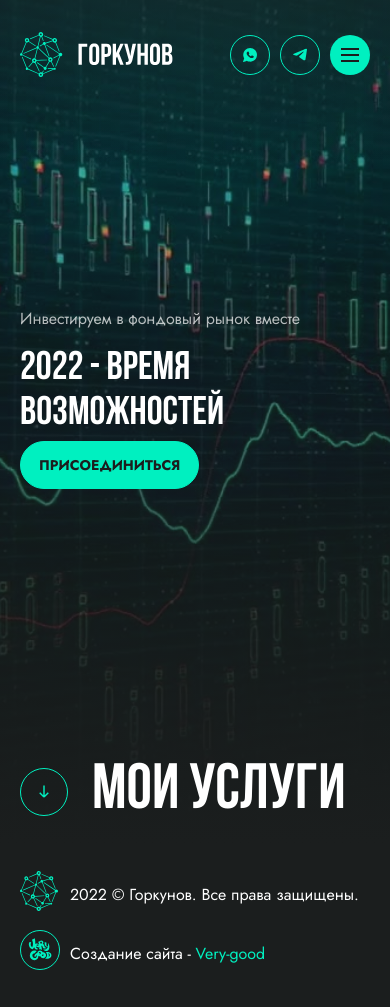
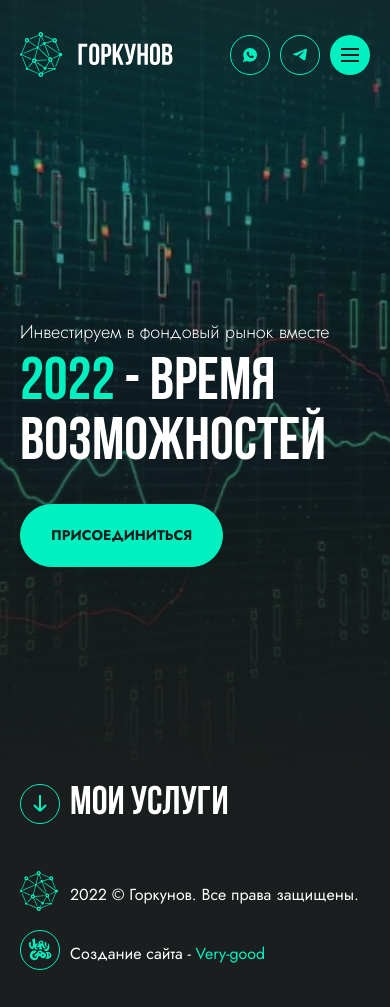
Before and after one commit to yurkaronin/gorkunov.loc, a PHP site: page /home.php in a window 390 px wide. Run offline with PHP 8.4, Linux system fonts and the light colour scheme; some libraries are stand-ins or nearby versions; some web fonts are replaced.

Commit message:
Первый экран - стилизация и адаптив

```diff
--- a/css/sections/_first.scss
+++ b/css/sections/_first.scss
@@ -9,9 +9,8 @@
   &::after {
     content: "";
     display: block;
-    background:
-    linear-gradient(180deg, rgba(27, 30, 30, 0.6) -0.93%, rgba(27, 30, 30, 0) 19.63%),
-    linear-gradient(0deg, #1b1e1e 0%, rgba(27, 30, 30, 0) 100%);
+    background: linear-gradient(180deg, rgba(27, 30, 30, 0.6) -0.93%, rgba(27, 30, 30, 0) 19.63%),
+      linear-gradient(0deg, #1b1e1e 0%, rgba(27, 30, 30, 0) 100%);
     position: absolute;
     width: 100%;
     height: 100%;
@@ -25,19 +24,119 @@
     grid-template-rows: 1fr auto;
     height: 100vh;
     padding: 20px 0;
+    padding-top: 130px;
+    gap: 16px;
+    min-height: 530px;
   }
   &__details {
     display: flex;
     flex-direction: column;
     justify-content: center;
   }
+  &__button {
+    padding: 28px 40px;
+    height: initial;
+    font-size: 16px;
+  }
   .wrapper {
     position: relative;
     z-index: 2;
   }
+  .title {
+    font-weight: 700;
+    font-size: 180px;
+    line-height: 1;
+    text-transform: uppercase;
+    color: #ffffff;
+    margin-bottom: 30px;
+
+    span {
+      color: #00f0c0;
+    }
+  }
+
+  @media (max-width: 1300px) {
+    .title {
+      font-size: 155px;
+    }
+  }
+
+  @media (max-width: 1024px) {
+    .title {
+      font-size: 120px;
+    }
+    .link-more {
+      &__text {
+        font-size: 55px;
+      }
+    }
+  }
+  @media (max-width: 768px) {
+    .title {
+      font-size: 90px;
+    }
+    .first__button {
+      padding: 20px 30px;
+      font-size: 14px;
+    }
+    .link-more {
+      &__text {
+        font-size: 45px;
+      }
+    }
+    &__flex {
+      padding-top: 120px;
+    }
+  }
+
+  @media (max-width: 550px) {
+    .title {
+      font-size: 75px;
+    }
+  }
+
+  @media (max-width: 425px) {
+    .title {
+      font-size: 60px;
+    }
+    .subtitle {
+      font-size: 18px;
+    }
+    .link-more {
+      &__text {
+        font-size: 40px;
+      }
+      .button {
+        width: 40px;
+        height: 40px;
+        margin-right: 10px;
+      }
+    }
+  }
+
+  @media (max-width: 370px) {
+    .title {
+      font-size: 55px;
+    }
+  }
+}
+.subtitle {
+  margin: 0;
+  font-family: inherit;
+  font-weight: 300;
+  font-size: 32px;
+  line-height: 1.25;
+  color: #ffffff;
+  margin-bottom: 0.6em;
 }
 
 .link-more {
+  .button {
+    width: 48px;
+    height: 48px;
+    max-width: initial;
+    padding: 1%;
+  }
   &__text {
     font-family: var(--bebas);
     font-weight: 700;
--- a/css/sections/_header.scss
+++ b/css/sections/_header.scss
@@ -92,6 +92,7 @@
 // активности
 .header-sticky .header {
   background-color: var(--black);
+  padding: 12px 0;
 }
 
 .logo {
--- a/css/style.css
+++ b/css/style.css
@@ -276,6 +276,7 @@ input[type=radio].visually-hidden {
 
 .header-sticky .header {
   background-color: var(--black);
+  padding: 12px 0;
 }
 
 .logo {
@@ -461,20 +462,109 @@ input[type=radio].visually-hidden {
   grid-template-rows: 1fr auto;
   height: 100vh;
   padding: 20px 0;
+  padding-top: 130px;
+  gap: 16px;
+  min-height: 530px;
 }
 .first__details {
   display: flex;
   flex-direction: column;
   justify-content: center;
 }
+.first__button {
+  padding: 28px 40px;
+  height: initial;
+  font-size: 16px;
+}
 .first .wrapper {
   position: relative;
   z-index: 2;
+}
+.first .title {
+  font-weight: 700;
+  font-size: 180px;
+  line-height: 1;
+  text-transform: uppercase;
+  color: #ffffff;
+  margin-bottom: 30px;
+}
+.first .title span {
+  color: #00f0c0;
+}
+@media (max-width: 1300px) {
+  .first .title {
+    font-size: 155px;
+  }
+}
+@media (max-width: 1024px) {
+  .first .title {
+    font-size: 120px;
+  }
+  .first .link-more__text {
+    font-size: 55px;
+  }
+}
+@media (max-width: 768px) {
+  .first .title {
+    font-size: 90px;
+  }
+  .first .first__button {
+    padding: 20px 30px;
+    font-size: 14px;
+  }
+  .first .link-more__text {
+    font-size: 45px;
+  }
+  .first__flex {
+    padding-top: 120px;
+  }
+}
+@media (max-width: 550px) {
+  .first .title {
+    font-size: 75px;
+  }
+}
+@media (max-width: 425px) {
+  .first .title {
+    font-size: 60px;
+  }
+  .first .subtitle {
+    font-size: 18px;
+  }
+  .first .link-more__text {
+    font-size: 40px;
+  }
+  .first .link-more .button {
+    width: 40px;
+    height: 40px;
+    margin-right: 10px;
+  }
+}
+@media (max-width: 370px) {
+  .first .title {
+    font-size: 55px;
+  }
+}
+
+.subtitle {
+  margin: 0;
+  font-family: inherit;
+  font-weight: 300;
+  font-size: 32px;
+  line-height: 1.25;
+  color: #ffffff;
+  margin-bottom: 0.6em;
 }
 
 .link-more {
   display: flex;
   align-items: center;
+}
+.link-more .button {
+  width: 48px;
+  height: 48px;
+  max-width: initial;
+  padding: 1%;
 }
 .link-more__text {
   font-family: var(--bebas);
--- a/home.php
+++ b/home.php
@@ -25,7 +25,8 @@
           <div class="first__details">
             <p class="subtitle">Инвестируем в фондовый рынок вместе</p>
             <p class="title"><span>2022</span> - время возможностей</p>
-            <a href="#" class="button">Присоединиться</a>
+
+            <a href="#" class="button first__button">Присоединиться</a>
           </div>
 
           <a href="#" class="link-more">
```
